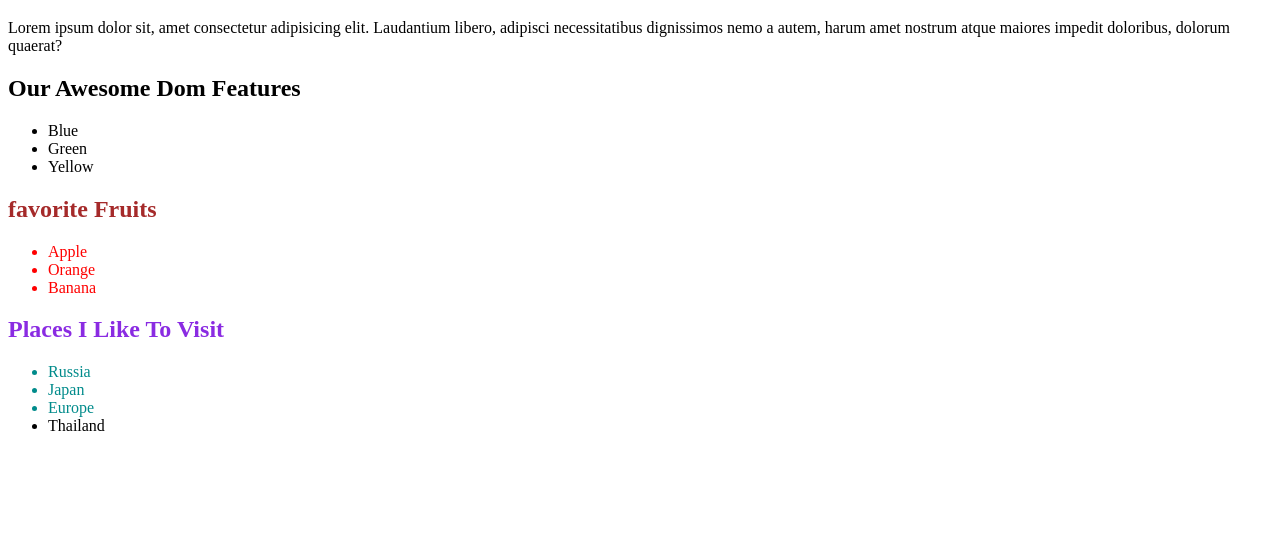
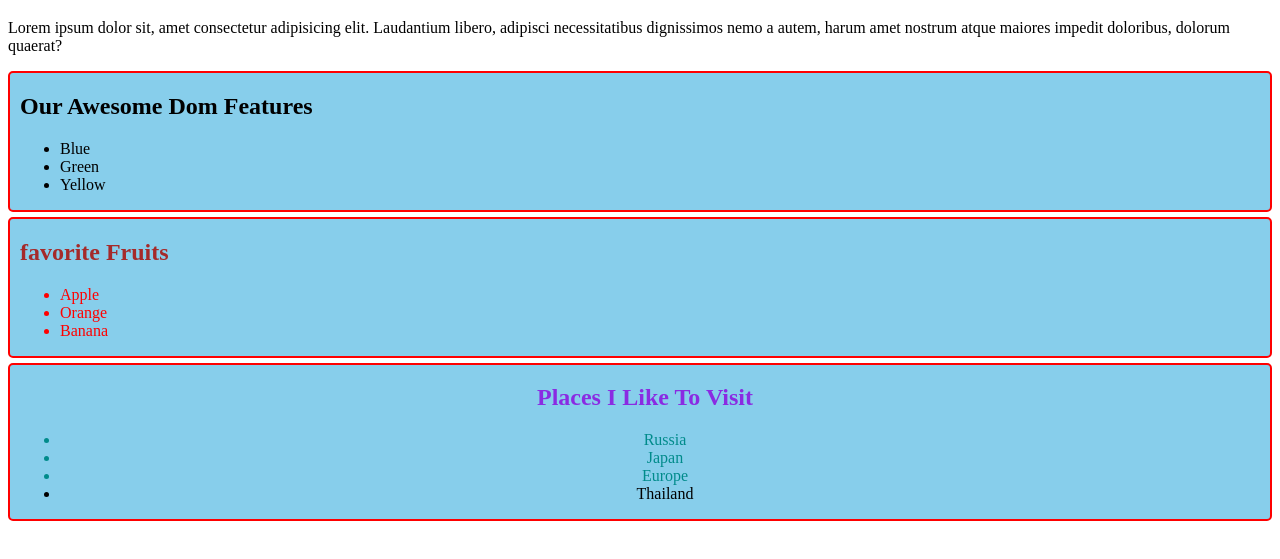
Before and after one commit to Amitkumersarkar/Recap-Dom, a plain HTML site: page index.html in a window 1280 px wide. Shown: the part 61-620 px from the top of the page. Drawn offline with Linux system fonts and the light colour scheme.

Commit message:
added css in js

```diff
--- a/index.html
+++ b/index.html
@@ -44,7 +44,7 @@
                 <li>Banana</li>
             </ul>
         </section>
-        <section>
+        <section id="places-container" class="large-text">
             <h1 id="places-name">Places I Like To Visit</h1>
             <ul>
                 <li class="important-places">Russia</li>
--- a/js/dom.js
+++ b/js/dom.js
@@ -1,3 +1,19 @@
 // console.log('hello js');
 // console.log(document.body);
 // document.getElementById('fruits-title');
+
+const sections = document.querySelectorAll('section');
+for (const section of sections) {
+    section.style.border = '2px solid red';
+    section.style.marginBottom = '5px';
+    section.style.borderRadius = '5px';
+    section.style.paddingLeft = '10px';
+    section.style.backgroundColor = 'skyBlue';
+}
+
+// const placesContainer = document.getElementById('places-container');
+// placesContainer.style.backgroundColor = 'yellow';
+
+const placesContainer = document.getElementById('places-container');
+placesContainer.classList.add('text-center');
+placesContainer.classList.remove('large-text');
--- a/styles/color.css
+++ b/styles/color.css
@@ -1,3 +1,12 @@
 h1 {
     color: blueviolet;
 }
+
+.text-center {
+    /* background-color: yellowgreen !important; */
+    text-align: center;
+}
+
+.large-text {
+    font-size: 2em;
+}
```
